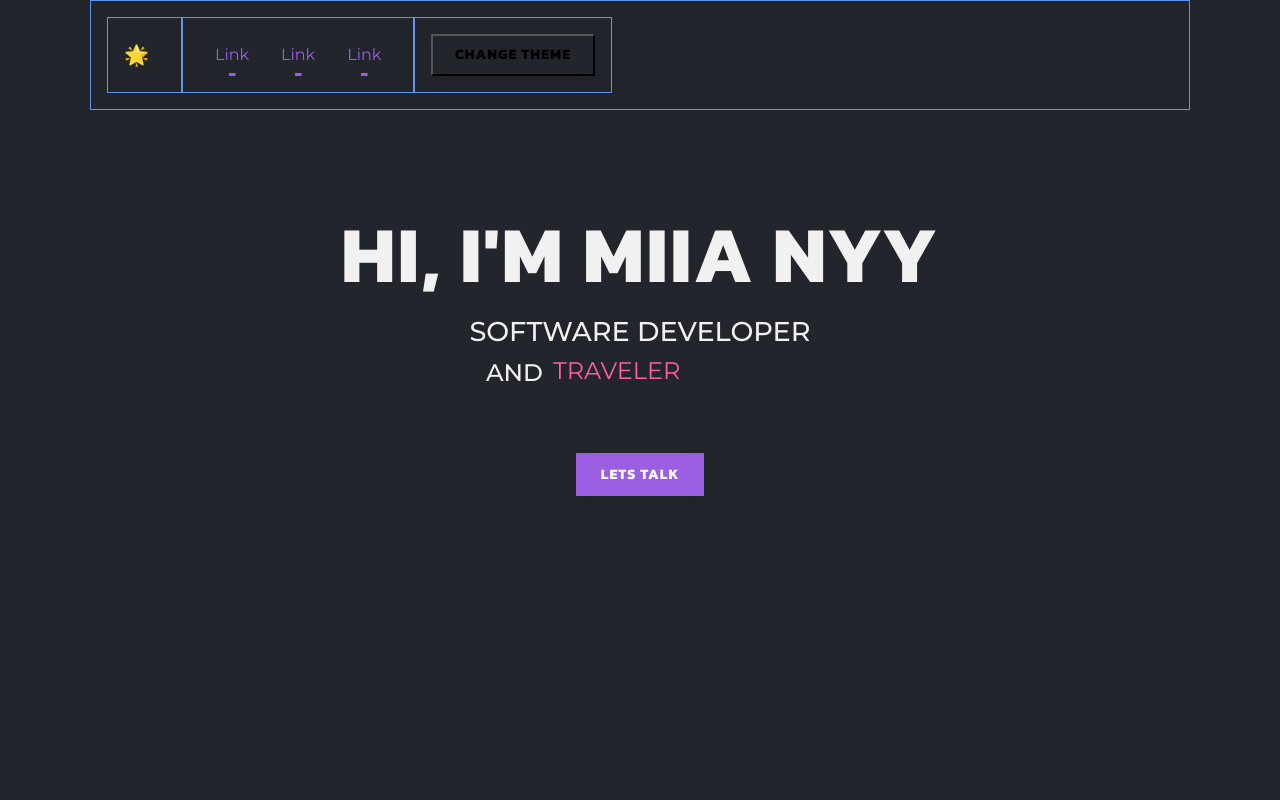
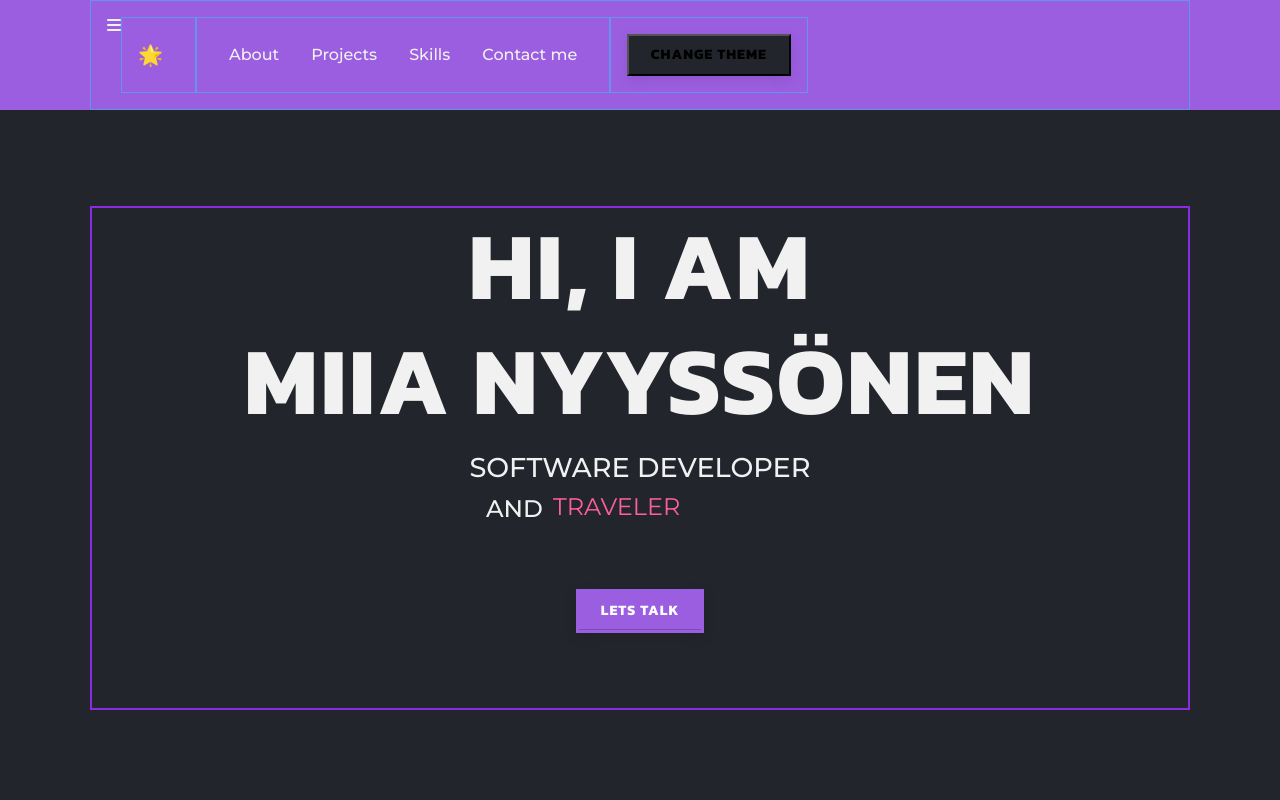
Before and after one commit to miiakivi/portfolio, a React (Create React App) app: page / in a window 1280 px wide. Shown: the top 800 px of the page. Built offline with nearby package versions, Linux system fonts and the light colour scheme.

Commit message:
started to create navigation

```diff
--- a/src/components/Hero.tsx
+++ b/src/components/Hero.tsx
@@ -9,7 +9,7 @@ function Hero() {
         <div className="section-container">
             <div className="hero section">
                 <section className="hero__section">
-                    <h1 className="hero__title">Hi, I'm Miia Nyy</h1>
+                    <h1 className="hero__title">Hi, I am <br/>Miia Nyyssönen</h1>
                     <div className="hero__subtitle">
                         <p>Software Developer</p>
                         <div className="word-animation-wrapper">
--- a/src/components/Navigation.tsx
+++ b/src/components/Navigation.tsx
@@ -32,26 +32,28 @@ function Navigation() {
             root.style.setProperty('--theme-text-color', "#f1f1f1");
             root.style.setProperty('--project-overlay-color', "rgba(156,94,225,0.85)");
             root.style.setProperty('--theme-footer-color', "#1E1E1E");
-
-
         }
     }, [theme] );
 
     return (
         <div className="navigation-container">
             <nav className="nav">
+                <i className="fa-solid fa-bars"/>
                 <div className="nav ">
                     <a className="navbar-brand" aria-current="page" href="#">🌟</a>
                 </div>
                 <ul className="nav nav-list">
                     <li className="nav-item">
-                        <a className="nav-link active" aria-current="page" href="#">Link</a>
+                        <a className="nav-link active" aria-current="page" href="#">About</a>
                     </li>
                     <li className="nav-item">
-                        <a className="nav-link" href="#">Link</a>
+                        <a className="nav-link" href="#">Projects</a>
                     </li>
                     <li className="nav-item">
-                        <a className="nav-link" href="#">Link</a>
+                        <a className="nav-link" href="#">Skills</a>
+                    </li>
+                    <li className="nav-item">
+                        <a className="nav-link" href="#">Contact me</a>
                     </li>
                 </ul>
                 <div className="nav">
@@ -66,5 +68,4 @@ function Navigation() {
     );
 }
 
-
 export default Navigation;
--- a/src/index.css
+++ b/src/index.css
@@ -63,7 +63,7 @@ button {
 }
 
 button:hover {
-    box-shadow: rgba(50, 50, 93, 0.25) 0px 13px 27px -5px, rgba(0, 0, 0, 0.3) 0px 8px 16px -8px;
+    box-shadow: rgba(50, 50, 93, 0.25) 0 13px 27px -5px, rgba(0, 0, 0, 0.3) 0 8px 16px -8px;
 }
 
 .main-btn {
@@ -98,12 +98,20 @@ h1, h2, h3, h4, h5, h6, p {
 h1, h2, h3, h4, h5, h6 {
     font-family: 'Kanit', sans-serif;
     text-transform: uppercase;
-    letter-spacing: 1.5px;
+    letter-spacing: 2px;
     font-weight: bolder;
 }
 
 h1 {
-    font-size: 10vh;
+    font-size: 3.5rem;
+}
+
+
+@media (min-width: 600px) {
+    h1 {
+        font-size: 12vh;
+
+    }
 }
 
 p {
@@ -189,14 +197,13 @@ main {
 }
 
 /* --- NAVIGATION --- */
-/*
+
 .navigation-container {
-    position: fixed;
     top: 0;
     width: 100%;
-    background-color: rgba(255, 94, 159, 0.76);
+    background-color: var(--main-theme-color);
     z-index: 10;
-}*/
+}
 
 nav {
     border: 2px dashed #FF5E9F;
@@ -211,22 +218,19 @@ nav {
 }
 
 .nav-link {
-    color: var(--main-theme-color);
-    background: linear-gradient(currentColor 0 0) var(--p, 50%) 100% /var(--d, 10%) 3px no-repeat;
-    transition: 0.3s, background-position 0s;
+    color: #f1f1f1;
+    font-weight: 500;
 }
 
 .nav-link:hover {
     color: var(--main-theme-color);
-    --d: 100%;
-    --p: 0%;
-    transition: 0.3s, background-size 0.3s 0.3s;
 }
 
 /* --- HERO --- */
 
 .hero {
-    min-height: 90vh;
+    border: 2px solid blueviolet;
+    min-height: 63vh;
 }
 
 .hero__section {
@@ -448,7 +452,7 @@ footer {
 .footer__socials-title {
     font-family: 'Kanit', sans-serif;
     text-transform: uppercase;
-    letter-spacing: 1.5px;
+    letter-spacing: 2px;
     font-weight: bolder;
     color: var(--main-theme-color);
     font-size: 1.5rem;
@@ -460,7 +464,7 @@ footer {
     text-decoration: none;
     font-family: 'Kanit', sans-serif;
     text-transform: uppercase;
-    letter-spacing: 1.5px;
+    letter-spacing: 2px;
     font-size: 0.8rem;
     background: linear-gradient(currentColor 0 0) 0 100% /var(--d, 0) 3px no-repeat;
     transition: 0.5s;
```
